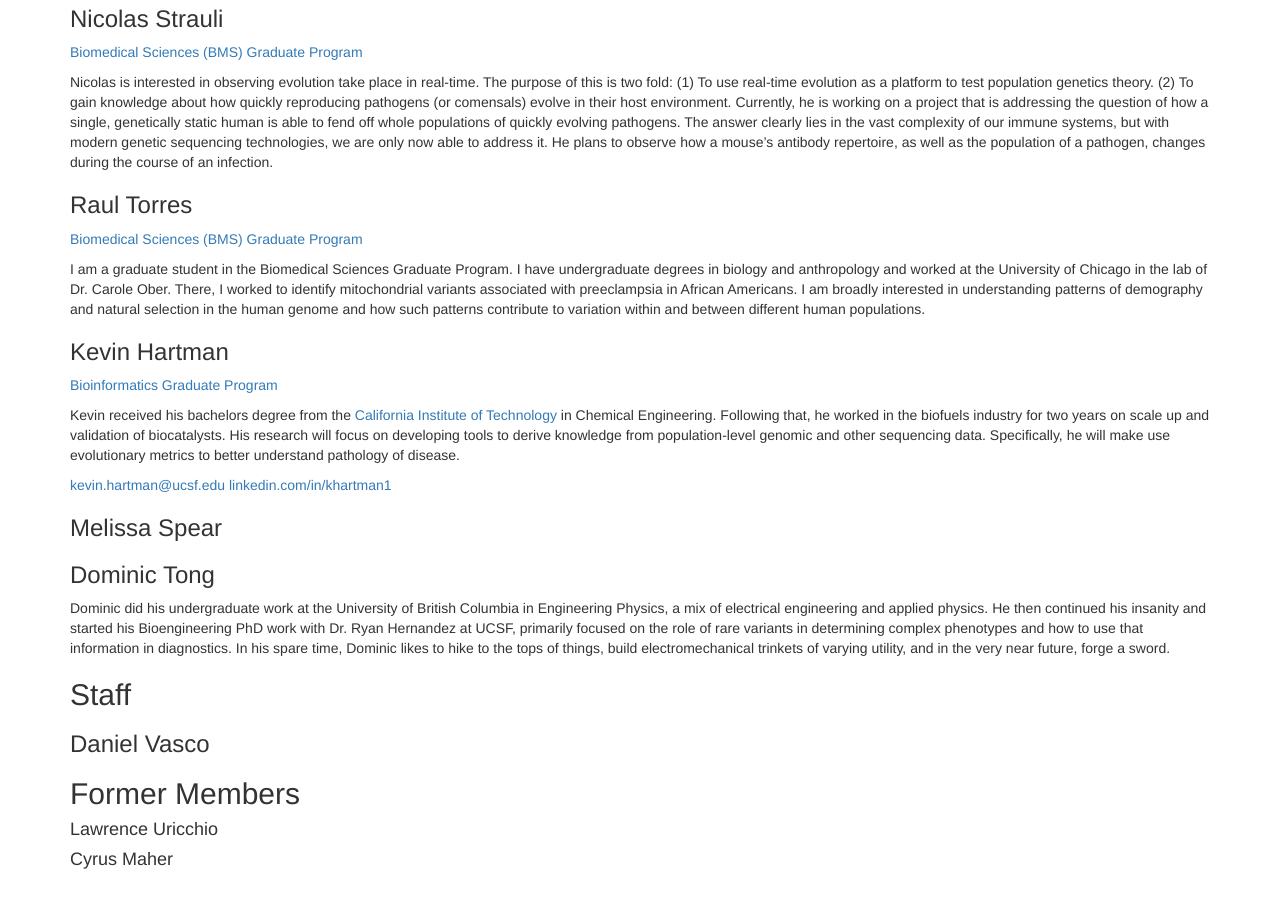
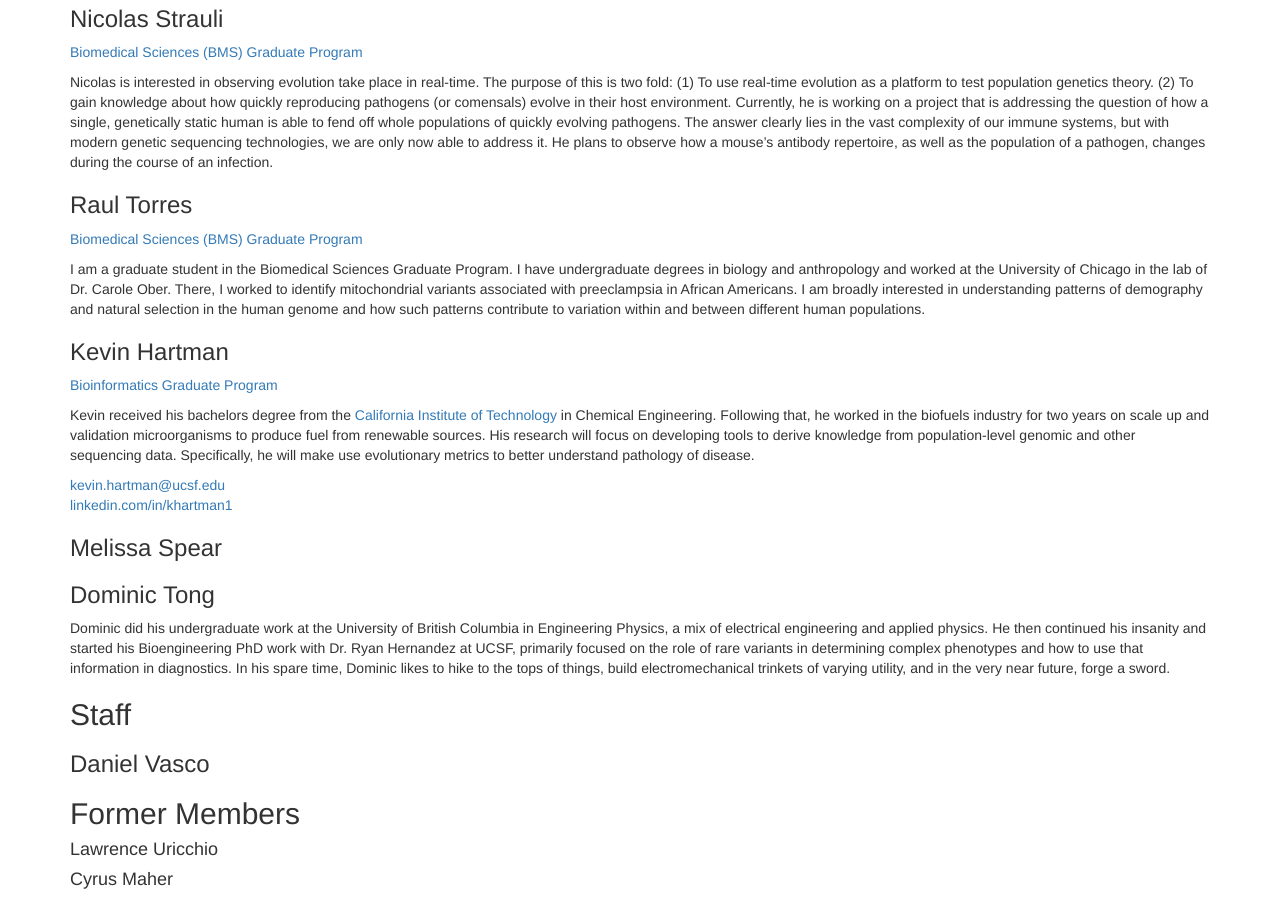
Before and after one commit to HernandezLab/hernandezlab.github.io, a Jekyll site: the page built from people/index.md, in a window 1280 px wide and 900 px high, scrolled down 590 px. Built offline with Jekyll 4.4.1, drawn with Linux system fonts in a browser that asks for light colours; nearby versions of some CDN libraries.

Commit message:
People Kevin Content

```diff
--- a/people/index.md
+++ b/people/index.md
@@ -66,8 +66,9 @@
 
 Kevin received his bachelors degree from the [California Institute of
 Technology](https://www.caltech.edu/) in Chemical Engineering. Following that,
-he worked in the biofuels industry for two years on scale up and validation of
-biocatalysts. His research will focus on developing tools to derive knowledge
+he worked in the biofuels industry for two years on scale up and validation
+microorganisms to produce fuel from renewable sources. His research will focus
+on developing tools to derive knowledge
 from population-level genomic and other sequencing data. Specifically, he will
 make use evolutionary metrics to better understand pathology of disease.
 
```
